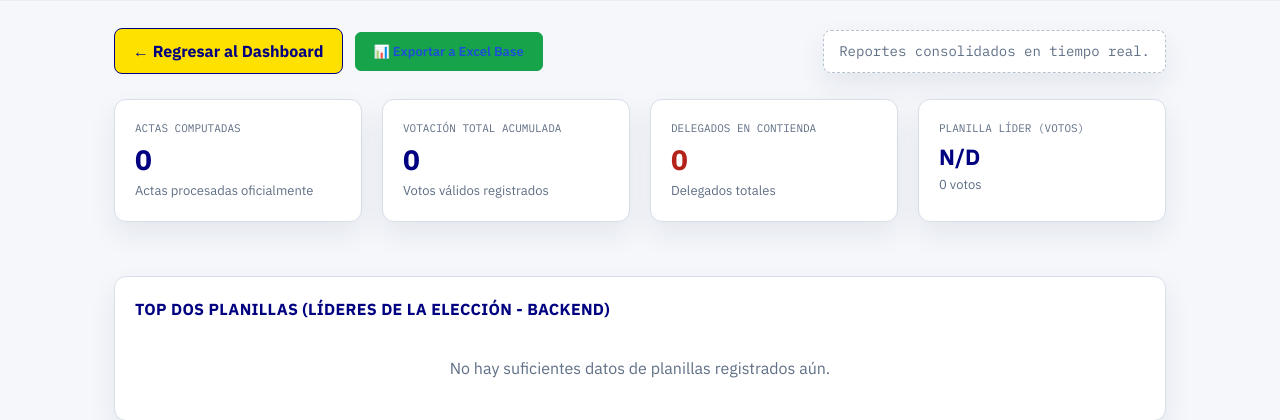
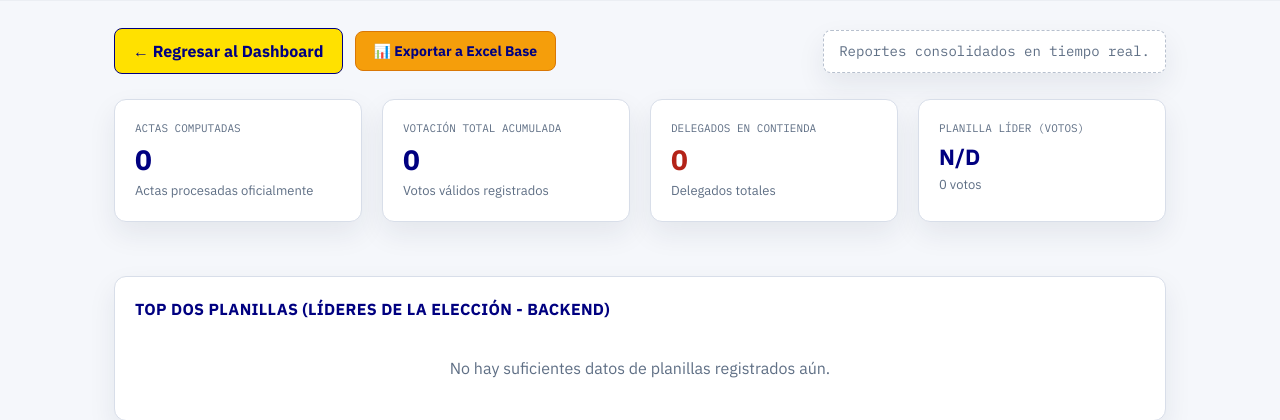
Before and after one commit to sedas14Q/resultadoscgr, a Flask app: page /cgo/estadisticas in a window 1280 px wide. Shown: the part 77-497 px from the top of the page. Run offline with Flask 3, Linux system fonts and the light colour scheme; data that the repository does not hold is empty; some libraries are stand-ins or nearby versions.

Commit message:
Style: ajustar el diseno del boton de exportar a Excel para que coincida exactamente en tamano y estilo con el boton de regresar

```diff
--- a/templates/estadisticas_cgo.html
+++ b/templates/estadisticas_cgo.html
@@ -27,7 +27,7 @@
             <a href="/cgo" class="back-btn">
                 ← Regresar al Dashboard
             </a>
-            <button type="button" id="btn-open-export-modal" class="action-btn edit-btn" style="padding: 10px 18px; font-weight: 600; background-color: #16a34a; border-color: #16a34a; display: inline-flex; align-items: center; gap: 6px;">
+            <button type="button" id="btn-open-export-modal" class="back-btn back-btn-cgo" style="display: inline-flex; align-items: center; gap: 6px; cursor: pointer; font-size: 14px; font-family: inherit;">
                 📊 Exportar a Excel Base
             </button>
         </div>
--- a/templates/estadisticas_cgr.html
+++ b/templates/estadisticas_cgr.html
@@ -27,7 +27,7 @@
             <a href="/cgr" class="back-btn">
                 ← Regresar al Dashboard
             </a>
-            <button type="button" id="btn-open-export-modal" class="action-btn edit-btn" style="padding: 10px 18px; font-weight: 600; background-color: #16a34a; border-color: #16a34a; display: inline-flex; align-items: center; gap: 6px;">
+            <button type="button" id="btn-open-export-modal" class="back-btn" style="display: inline-flex; align-items: center; gap: 6px; cursor: pointer; font-size: 14px; font-family: inherit;">
                 📊 Exportar a Excel Base
             </button>
         </div>
```
